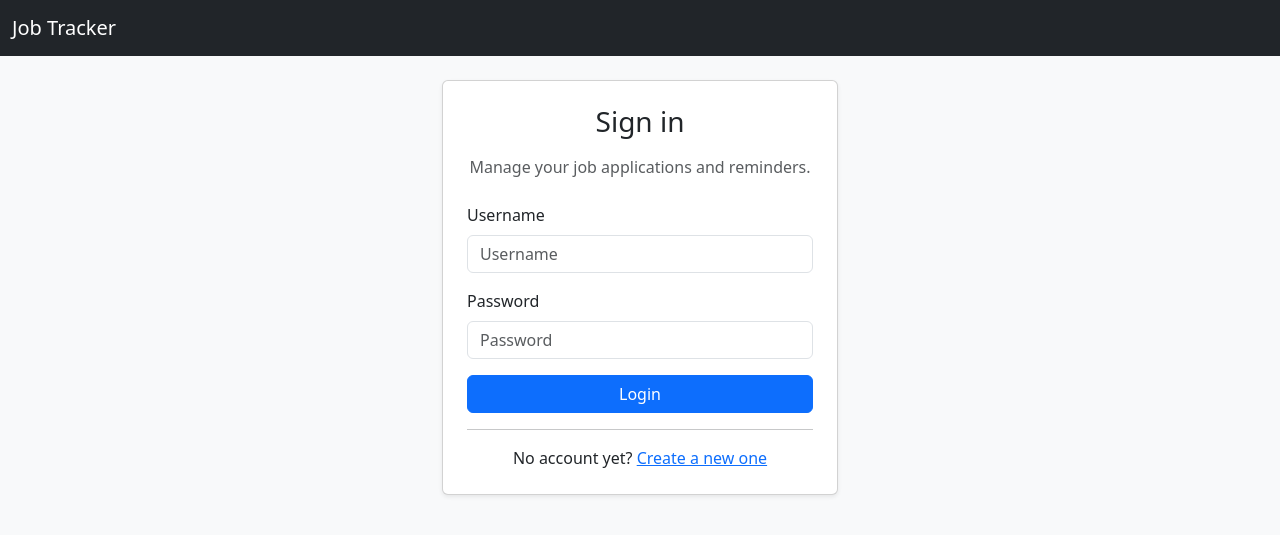
After one commit to Hellenqin-uol/csm500-job-application-workflow, a Django app: page /account/login/ in a window 1280 px wide. The commit adds this page. Shown: the top 535 px of the page. Run offline with Django 5.2, Linux system fonts and the light colour scheme; some libraries are stand-ins or nearby versions.

Commit message:
use django login and logout views, create templates

```diff
--- /dev/null
+++ b/applications/forms.py
@@ -0,0 +1,46 @@
+from django import forms
+from django.contrib.auth.forms import AuthenticationForm, UserCreationForm
+from django.contrib.auth.models import User
+
+
+class BootstrapAuthenticationForm(AuthenticationForm):
+    username = forms.CharField(
+        widget=forms.TextInput(attrs={
+            "class": "form-control",
+            "placeholder": "Username",
+        })
+    )
+
+    password = forms.CharField(
+        widget=forms.PasswordInput(attrs={
+            "class": "form-control",
+            "placeholder": "Password",
+        })
+    )
+
+
+class BootstrapUserCreationForm(UserCreationForm):
+    username = forms.CharField(
+        widget=forms.TextInput(attrs={
+            "class": "form-control",
+            "placeholder": "Username",
+        })
+    )
+
+    password1 = forms.CharField(
+        widget=forms.PasswordInput(attrs={
+            "class": "form-control",
+            "placeholder": "Password",
+        })
+    )
+
+    password2 = forms.CharField(
+        widget=forms.PasswordInput(attrs={
+            "class": "form-control",
+            "placeholder": "Confirm password",
+        })
+    )
+
+    class Meta:
+        model = User
+        fields = ("username", "password1", "password2")
--- a/applications/urls.py
+++ b/applications/urls.py
@@ -4,5 +4,5 @@ from . import views
 app_name = "applications"
 
 urlpatterns = [
-    path("", views.home, name="home"),
+    path("", views.HomeView.as_view(), name="home"),
 ]
--- a/jobtracker/settings.py
+++ b/jobtracker/settings.py
@@ -128,3 +128,8 @@ MAILERS = {
         'BACKEND': 'django.core.mail.backends.console.EmailBackend',
     },
 }
+
+# Add Django default login methods
+LOGIN_URL = "login"
+LOGIN_REDIRECT_URL = "applications:home" # change later
+LOGOUT_REDIRECT_URL = "login"
--- a/jobtracker/urls.py
+++ b/jobtracker/urls.py
@@ -15,9 +15,21 @@ Including another URLconf
     2. Add a URL to urlpatterns:  path('blog/', include('blog.urls'))
 """
 from django.contrib import admin
+from django.contrib.auth import views as auth_views
 from django.urls import path, include
+from applications.forms import BootstrapAuthenticationForm
+from applications.views import RegisterView
 
 urlpatterns = [
     path('admin/', admin.site.urls),
     path("", include("applications.urls")),
+
+    path("account/login/", auth_views.LoginView.as_view(
+        template_name="registration/login.html",
+        authentication_form=BootstrapAuthenticationForm,
+    ), name="login"),
+
+    path("account/logout/", auth_views.LogoutView.as_view(), name="logout"),
+
+    path("account/register/", RegisterView.as_view(), name="register"),
 ]
--- a/templates/base.html
+++ b/templates/base.html
@@ -16,7 +16,7 @@
 <nav class="navbar navbar-expand-lg navbar-dark bg-dark">
   <div class="container-fluid">
 
-    <a class="navbar-brand" href="#">
+    <a class="navbar-brand" href="{% url 'applications:home' %}">
       Job Tracker
     </a>
 
@@ -42,7 +42,7 @@
             <li><hr class="dropdown-divider"></li>
 
             <li>
-              <form method="post" action="#">
+              <form method="post" action="{% url 'logout' %}">
                 {% csrf_token %}
                 <button class="dropdown-item" type="submit">
                   Logout
--- /dev/null
+++ b/templates/registration/login.html
@@ -0,0 +1,58 @@
+{% extends "base.html" %}
+
+{% block title %}Login - Job Tracker{% endblock %}
+
+{% block content %}
+<div class="container" style="max-width: 420px;">
+
+  <div class="card shadow-sm">
+    <div class="card-body p-4">
+
+      <h1 class="h3 mb-3 text-center">Sign in</h1>
+
+      <p class="text-muted text-center mb-4">
+        Manage your job applications and reminders.
+      </p>
+
+      {% if form.errors %}
+        <div class="alert alert-danger">
+          Invalid username or password.
+        </div>
+      {% endif %}
+
+      <form method="post">
+        {% csrf_token %}
+
+        <div class="mb-3">
+          <label for="{{ form.username.id_for_label }}" class="form-label">
+            Username
+          </label>
+          {{ form.username }}
+        </div>
+
+        <div class="mb-3">
+          <label for="{{ form.password.id_for_label }}" class="form-label">
+            Password
+          </label>
+          {{ form.password }}
+        </div>
+
+        <button type="submit" class="btn btn-primary w-100">
+          Login
+        </button>
+      </form>
+
+      <hr>
+
+      <p class="text-center mb-0">
+        No account yet?
+        <a href="{% url 'register' %}">
+          Create a new one
+        </a>
+      </p>
+
+    </div>
+  </div>
+
+</div>
+{% endblock %}
```
Also changed, not shown: applications/templates/applications/home.html (+6 -7 lines), applications/views.py (+27 -4 lines), templates/registration/register.html (added, +77 -0 lines).
